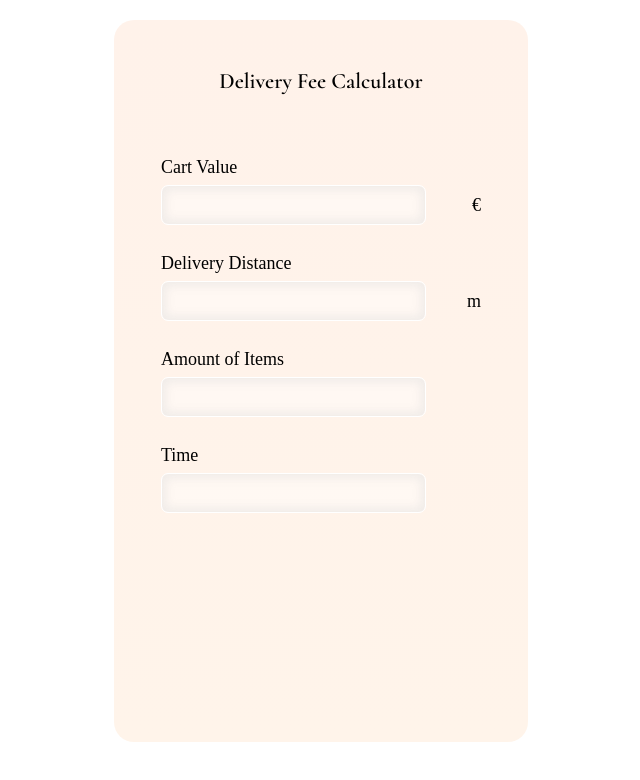
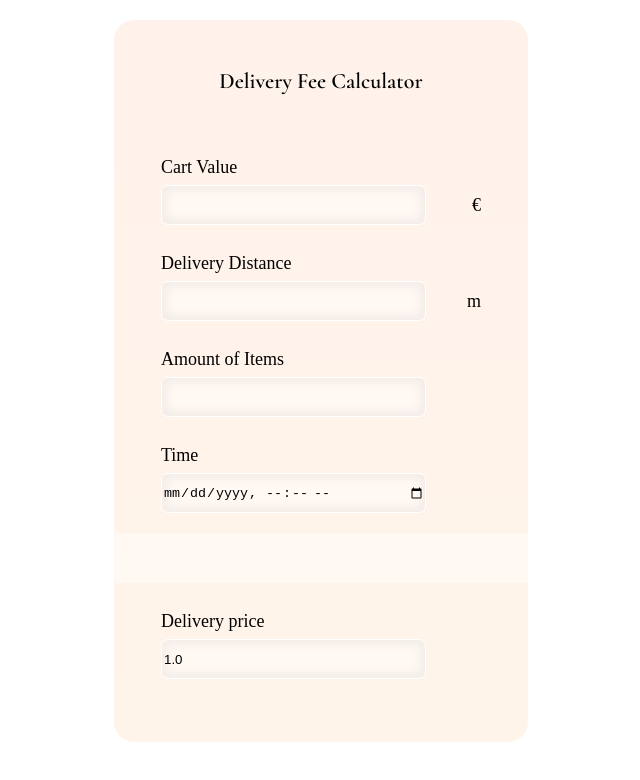
Before and after one commit to Kreunt/wolt-frontend-project, a React (Create React App) app: page / in a window 1280 px wide. Shown: the top 780 px of the page, without its empty margins (226-866 px from the left). Built offline with nearby package versions, Linux system fonts and the light colour scheme.

Commit message:
create overall look of the widget

```diff
--- a/src/components/Calculator.tsx
+++ b/src/components/Calculator.tsx
@@ -34,27 +34,54 @@ const Header = styled.h1`
 
   color: #000000;
 `;
+const ButtonBar = styled.div`
+  position: relative;
+  width: 414px;
+  height: 50px;
+  top: 40px;
+
+  background: rgba(255, 255, 255, 0.4);
+`;
 
 const Calculator = () => {
   const [cartValue, setCartValue] = React.useState<number>(0);
   const [deliveryDistance, setDeliveryDistance] = React.useState<number>(0);
   const [amountOfItems, setAmountOfItems] = React.useState<number>(0);
-  const [time, setTime] = React.useState<number>(0);
+  const [time, setTime] = React.useState<Date>(new Date());
   return (
     <Container>
       <Header>Delivery Fee Calculator</Header>
-      <InputArea defText="Cart Value" symbol="€" setStateValue={setCartValue} />
+      <InputArea
+        defText="Cart Value"
+        symbol="€"
+        setStateValue={setCartValue}
+        type="number"
+      />
       <InputArea
         defText="Delivery Distance"
         symbol="m"
         setStateValue={setDeliveryDistance}
+        type="number"
       />
       <InputArea
         defText="Amount of Items"
         symbol=""
         setStateValue={setAmountOfItems}
+        type="number"
       />
-      <InputArea defText="Time" symbol="" setStateValue={setTime} />
+      <InputArea
+        defText="Time"
+        symbol=""
+        setStateValue={setTime}
+        type="datetime-local"
+      />
+      <ButtonBar></ButtonBar>
+      <InputArea
+        defText="Delivery price"
+        symbol=""
+        setStateValue={setTime}
+        value="1.0"
+      />
     </Container>
   );
 };
--- a/src/components/InputArea.tsx
+++ b/src/components/InputArea.tsx
@@ -4,6 +4,8 @@ import styled from "styled-components";
 interface InputAreaProps {
   defText: string;
   symbol: string;
+  type?: string;
+  value?: string;
   setStateValue: React.Dispatch<React.SetStateAction<any>>;
 }
 const ColumnContainer = styled.div`
@@ -44,7 +46,11 @@ const InputArea = (props: InputAreaProps) => {
     <ColumnContainer>
       <StyledText>{props.defText}</StyledText>
       <RowContainer>
-        <Input onChange={(e) => props.setStateValue(e.target.value)} />
+        <Input
+          onChange={(e) => props.setStateValue(e.target.value)}
+          type={props.type}
+          value={props.value}
+        />
         <StyledText>{props.symbol}</StyledText>
       </RowContainer>
     </ColumnContainer>
```
